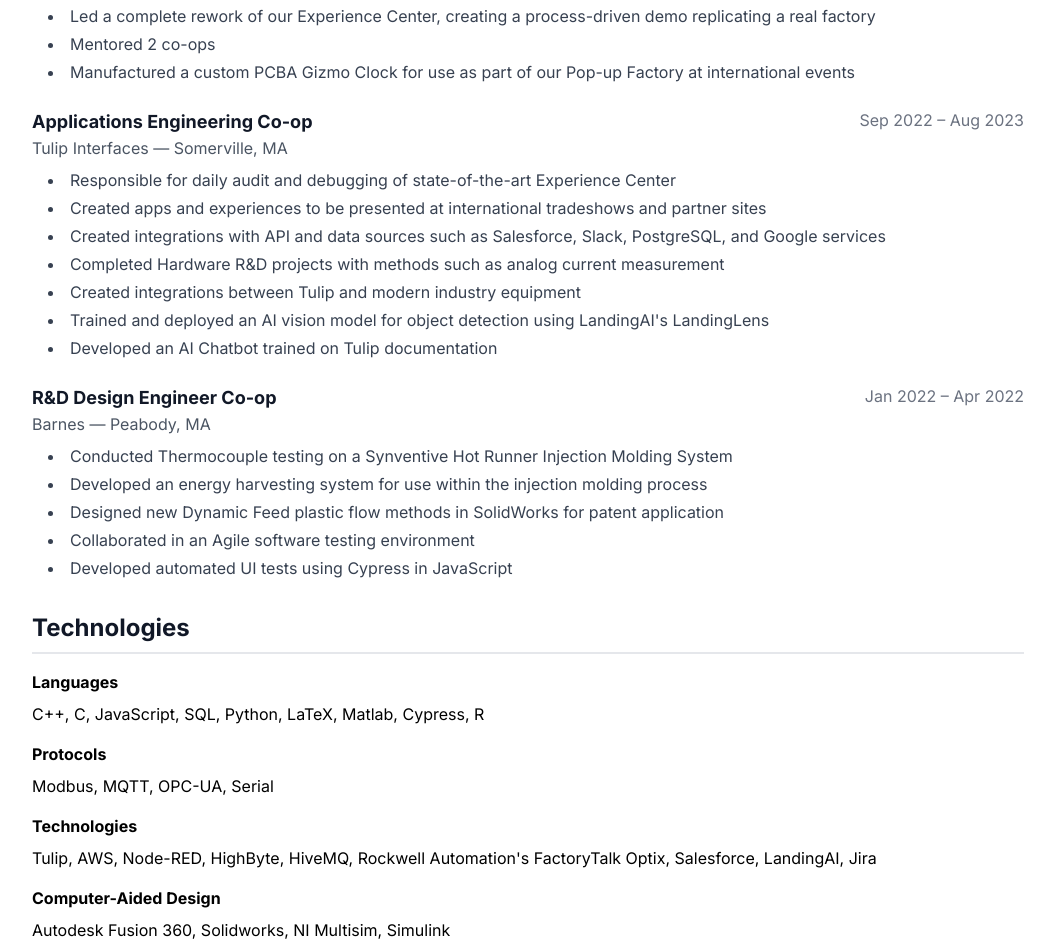
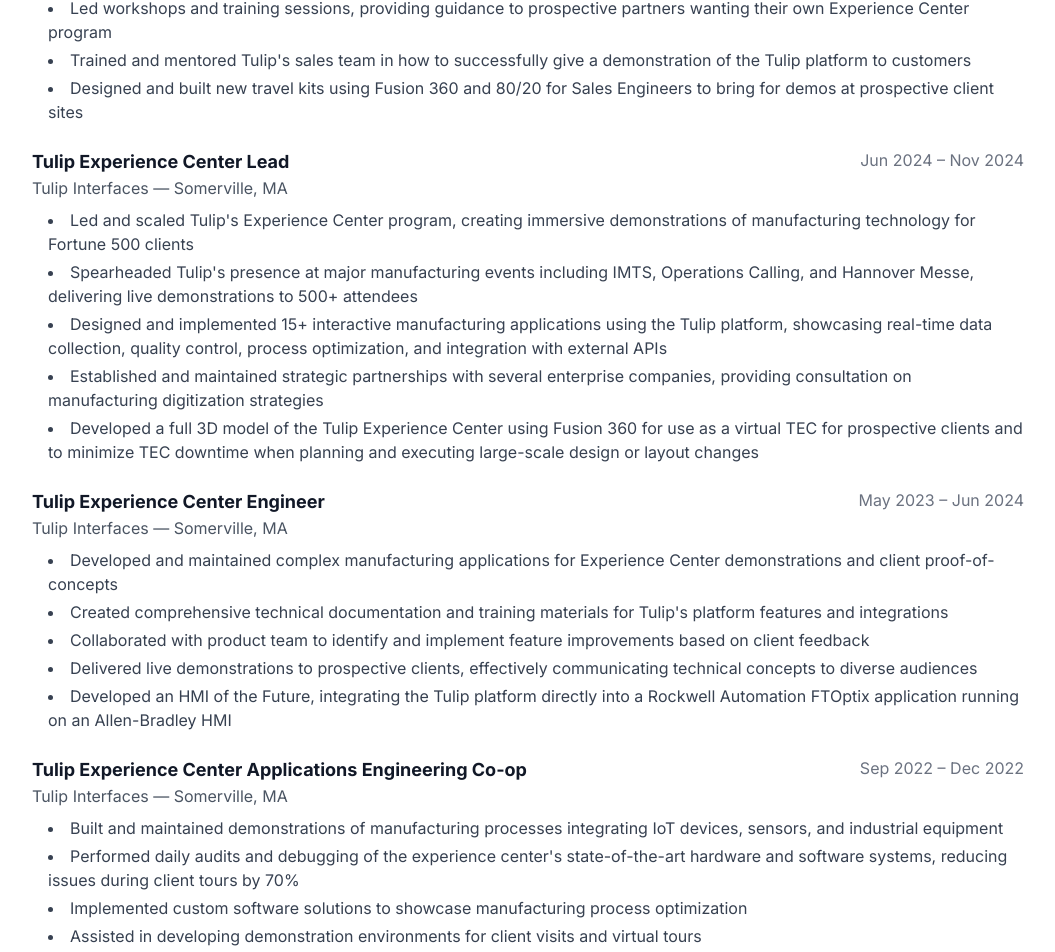
Before and after one commit to brennanreamer/Portfolio, a Next.js app: page /resume in a window 1280 px wide. Shown: the part 684-1636 px from the top of the page, without its empty margins (112-1167 px from the left). Built offline with nearby package versions, Linux system fonts and the light colour scheme.

Commit message:
Update resume page and add website version of resume

```diff
--- a/src/app/resume/page.tsx
+++ b/src/app/resume/page.tsx
@@ -11,16 +11,15 @@
         <div className="mb-6">
           <div className="flex justify-between items-start mb-2">
             <div>
-              <h3 className="text-lg font-bold text-gray-900">BS in Electromechanical Engineering</h3>
-              <p className="text-gray-600">Wentworth Institute of Technology</p>
+              <h3 className="text-lg font-bold text-gray-900">Bachelor of Science in Electromechanical Engineering</h3>
+              <p className="text-gray-600">Wentworth Institute of Technology — Boston, MA</p>
             </div>
             <span className="text-gray-500">Aug 2019 – Aug 2023</span>
           </div>
           <ul className="list-disc list-inside space-y-1 text-gray-700 ml-4">
             <li>GPA: 3.9/4.0</li>
-            <li>Minor: Applied Math, Computer Science</li>
+            <li>Minors: Applied Mathematics, Computer Science</li>
             <li>Honors: Magna Cum Laude, Dean's list recipient every semester</li>
-            <li>Coursework: Parallel Computer Architecture, Machine Learning, Object-Oriented Programming</li>
             <li>Extracurriculars: Wentworth Engineering Honors Society Member, Wentworth Men's Soccer Team player</li>
           </ul>
         </div>
@@ -28,27 +27,57 @@
 
       <ResumeSection title="Experience">
         <ExperienceItem
-          title="North America Tulip Experience Center Lead"
+          title="Tulip Experience Center Program Manager"
           company="Tulip Interfaces"
           location="Somerville, MA"
-          dateRange="Aug 2023 – Present"
+          dateRange="Nov 2024 – Present"
           highlights={[
-            "Developed an HMI of the Future, integrating the Tulip platform directly into a Rockwell Automation FTOptix application",
-            "Led development of several Pop-up Factories and demos to showcase the Tulip software platform at international events",
-            "Regularly give tours of our Experience Center both internally for enablement and externally with potential customers",
-            "Led a complete rework of our Experience Center, creating a process-driven demo replicating a real factory",
-            "Mentored 2 co-ops",
-            "Manufactured a custom PCBA Gizmo Clock for use as part of our Pop-up Factory at international events"
+            "Developed and executed strategic roadmap for Tulip's Experience Center, aligning program objectives with company's growth targets and market demands",
+            "Managed and mentored a team of two co-op engineers, providing technical guidance, career development, and performance evaluations",
+            "Led workshops and training sessions, providing guidance to prospective partners wanting their own Experience Center program",
+            "Trained and mentored Tulip's sales team in how to successfully give a demonstration of the Tulip platform to customers",
+            "Designed and built new travel kits using Fusion 360 and 80/20 for Sales Engineers to bring for demos at prospective client sites"
           ]}
         />
 
         <ExperienceItem
-          title="Applications Engineering Co-op"
+          title="Tulip Experience Center Lead"
           company="Tulip Interfaces"
           location="Somerville, MA"
-          dateRange="Sep 2022 – Aug 2023"
+          dateRange="Jun 2024 – Nov 2024"
           highlights={[
-            "Responsible for daily audit and debugging of state-of-the-art Experience Center",
+            "Led and scaled Tulip's Experience Center program, creating immersive demonstrations of manufacturing technology for Fortune 500 clients",
+            "Spearheaded Tulip's presence at major manufacturing events including IMTS, Operations Calling, and Hannover Messe, delivering live demonstrations to 500+ attendees",
+            "Designed and implemented 15+ interactive manufacturing applications using the Tulip platform, showcasing real-time data collection, quality control, process optimization, and integration with external APIs",
+            "Established and maintained strategic partnerships with several enterprise companies, providing consultation on manufacturing digitization strategies",
+            "Developed a full 3D model of the Tulip Experience Center using Fusion 360 for use as a virtual TEC for prospective clients and to minimize TEC downtime when planning and executing large-scale design or layout changes"
+          ]}
+        />
+
+        <ExperienceItem
+          title="Tulip Experience Center Engineer"
+          company="Tulip Interfaces"
+          location="Somerville, MA"
+          dateRange="May 2023 – Jun 2024"
+          highlights={[
+            "Developed and maintained complex manufacturing applications for Experience Center demonstrations and client proof-of-concepts",
+            "Created comprehensive technical documentation and training materials for Tulip's platform features and integrations",
+            "Collaborated with product team to identify and implement feature improvements based on client feedback",
+            "Delivered live demonstrations to prospective clients, effectively communicating technical concepts to diverse audiences",
+            "Developed an HMI of the Future, integrating the Tulip platform directly into a Rockwell Automation FTOptix application running on an Allen-Bradley HMI",
+          ]}
+        />
+
+        <ExperienceItem
+          title="Tulip Experience Center Applications Engineering Co-op"
+          company="Tulip Interfaces"
+          location="Somerville, MA"
+          dateRange="Sep 2022 – Dec 2022"
+          highlights={[
+            "Built and maintained demonstrations of manufacturing processes integrating IoT devices, sensors, and industrial equipment",
+            "Performed daily audits and debugging of the experience center's state-of-the-art hardware and software systems, reducing issues during client tours by 70%",
+            "Implemented custom software solutions to showcase manufacturing process optimization",
+            "Assisted in developing demonstration environments for client visits and virtual tours",
             "Created apps and experiences to be presented at international tradeshows and partner sites",
             "Created integrations with API and data sources such as Salesforce, Slack, PostgreSQL, and Google services",
             "Completed Hardware R&D projects with methods such as analog current measurement",
@@ -59,44 +88,35 @@
         />
 
         <ExperienceItem
-          title="R&D Design Engineer Co-op"
-          company="Barnes"
+          title="R&D Design Engineering Co-op"
+          company="Barnes Group"
           location="Peabody, MA"
           dateRange="Jan 2022 – Apr 2022"
           highlights={[
-            "Conducted Thermocouple testing on a Synventive Hot Runner Injection Molding System",
-            "Developed an energy harvesting system for use within the injection molding process",
+            "Led comprehensive testing of manifold systems, comparing Type-J and Type-K thermocouples in Hot Runner controllers, utilizing data acquisition systems and Excel for analysis",
+            "Designed and implemented an innovative energy harvesting system for injection molding machines, achieving 0.35W power output over 10 actuations",
+            "Engineered custom components including controller backing and mounting solutions using Solidworks and DFM (Design for Manufacturability) principles",
+            "Assembled and wired Hot Runner Controllers from scratch, ensuring precise temperature control for multiple zones",
             "Designed new Dynamic Feed plastic flow methods in SolidWorks for patent application",
-            "Collaborated in an Agile software testing environment",
             "Developed automated UI tests using Cypress in JavaScript"
           ]}
         />
       </ResumeSection>
 
-      <ResumeSection title="Technologies">
-        <div className="space-y-4">
-          <div>
-            <h3 className="font-bold mb-2">Languages</h3>
-            <p>C++, C, JavaScript, SQL, Python, LaTeX, Matlab, Cypress, R</p>
-          </div>
-          <div>
-            <h3 className="font-bold mb-2">Protocols</h3>
-            <p>Modbus, MQTT, OPC-UA, Serial</p>
-          </div>
-          <div>
-            <h3 className="font-bold mb-2">Technologies</h3>
-            <p>Tulip, AWS, Node-RED, HighByte, HiveMQ, Rockwell Automation's FactoryTalk Optix, Salesforce, LandingAI, Jira</p>
-          </div>
-          <div>
-            <h3 className="font-bold mb-2">Computer-Aided Design</h3>
-            <p>Autodesk Fusion 360, Solidworks, NI Multisim, Simulink</p>
-          </div>
+      <ResumeSection title="Skills">
+        <div className="space-y-2 text-gray-700">
+          <p><span className="font-bold">Programming Languages:</span> C++, JavaScript, Python, TypeScript, React, Cypress, SQL, R, LaTeX, Matlab</p>
+          <p><span className="font-bold">Protocols:</span> Modbus, MQTT, OPC-UA, Serial, Ethernet, WiFi</p>
+          <p><span className="font-bold">Technologies:</span> ROS, Linux, Git, Nvidia Jetson, Raspberry Pi, Arduino, I2C, Machine Learning, AWS</p>
+          <p><span className="font-bold">Software:</span> Solidworks, Fusion 360, Node-RED, HighByte, HiveMQ, Rockwell Automation's FactoryTalk Optix, Salesforce, LandingAI, Jira, Excel, Powerpoint, Figma, National Instruments DAQ, NI Multisim, Simulink</p>
+          <p><span className="font-bold">Hardware:</span> LiDAR, Sensors, Microcontrollers, 3D Printing (FDM & SLA), Soldering</p>
+          <p><span className="font-bold">Machine Tools:</span> Drill Press, Lathe, Milling Machine, Band Saws, CNC Machining</p>
         </div>
       </ResumeSection>
 
       <div className="mt-8 text-center">
         <a
-          href="/BrennanReamer_Resume.pdf"
+          href="/resume/resume_website.pdf"
           download
           className="inline-flex items-center px-4 py-2 border border-transparent text-base font-medium rounded-md shadow-sm text-white bg-indigo-600 hover:bg-indigo-700"
         >
```
Also changed, not shown: 2 other files (tests, documents, lock files or other folders).
